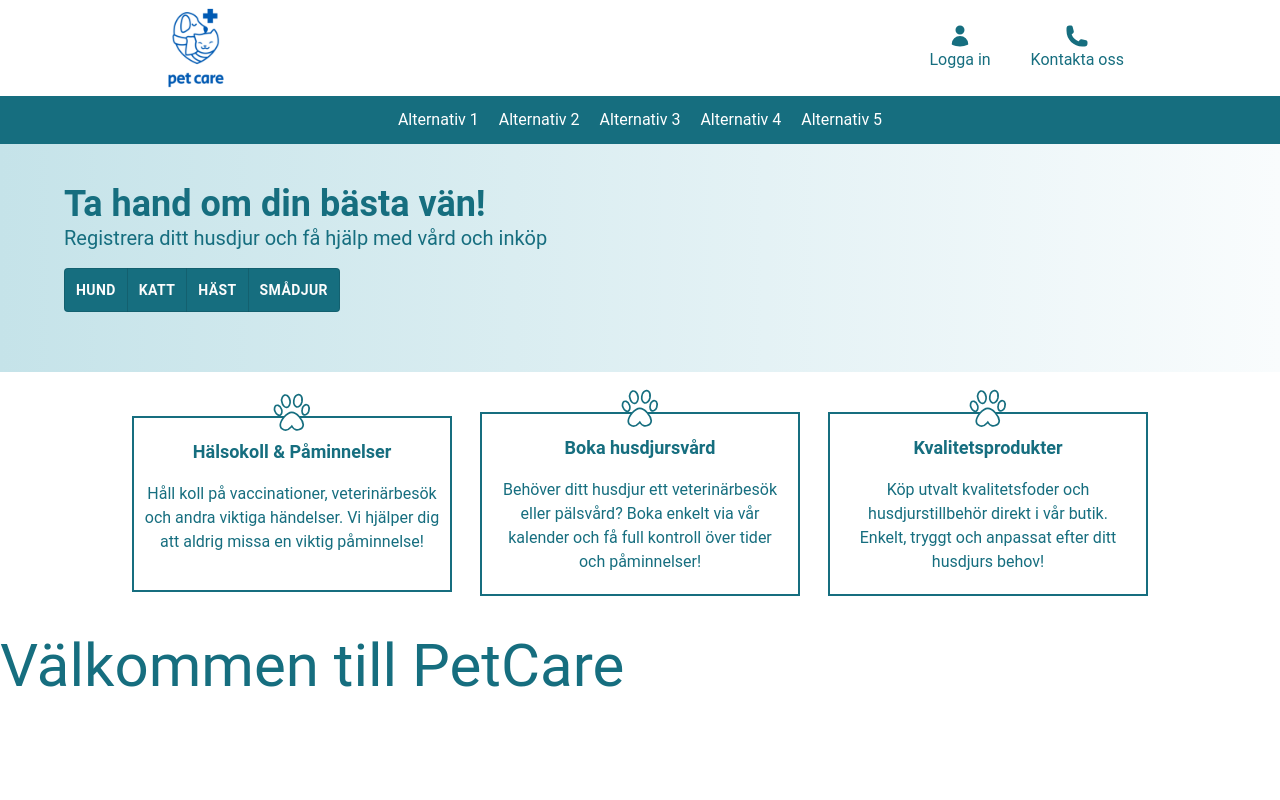
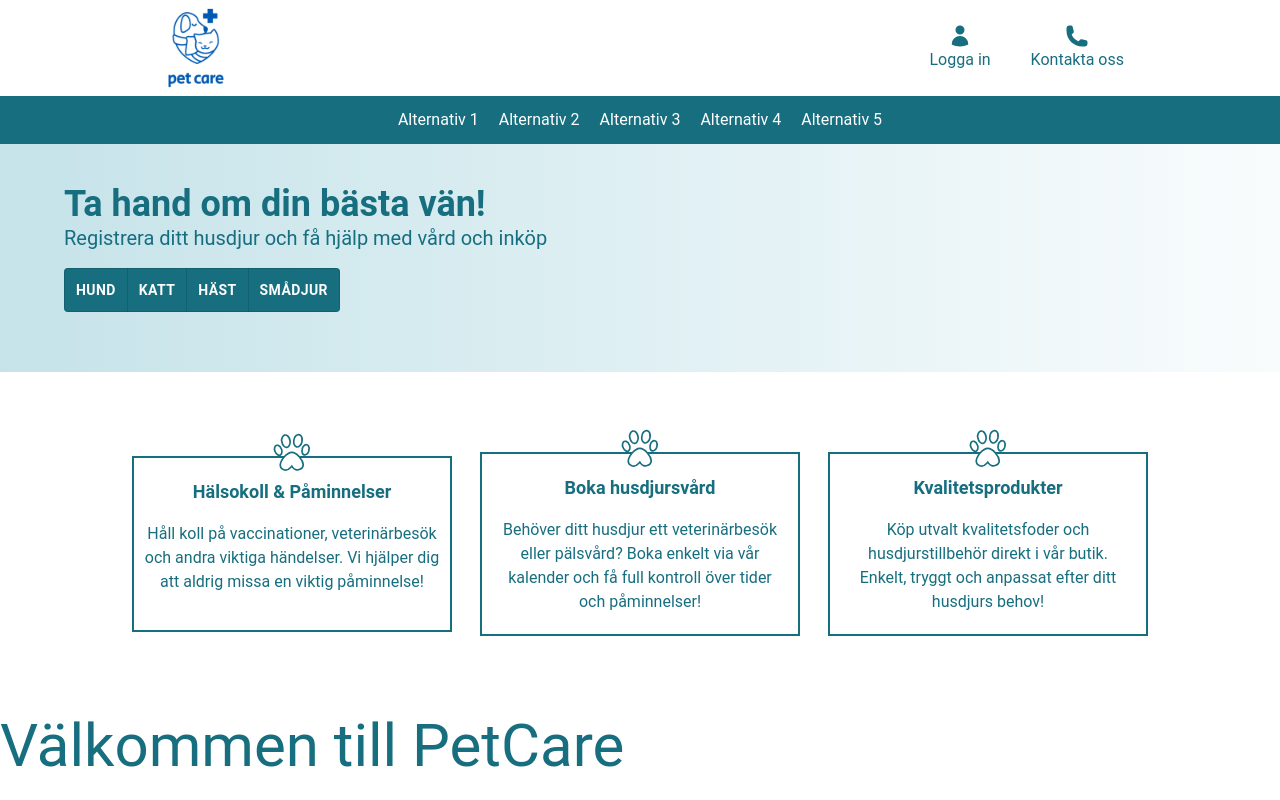
Before and after one commit to naathaliie/Nathalies-degree-project, a Next.js app in the folder pet-care/: page / in a window 1280 px wide. Shown: the top 800 px of the page. Built offline with nearby package versions, Linux system fonts and the light colour scheme.

Commit message:
style fix

```diff
--- a/pet-care/src/app/components/USP/UspList.tsx
+++ b/pet-care/src/app/components/USP/UspList.tsx
@@ -17,7 +17,7 @@ const UspList = () => {
     },
   ];
   return (
-    <div className=" w-full pt-10 pb-10 pl-16 pr-16 text-petCare-sapphireTeal-dark flex justify-center items-center gap-7 flex-col md:flex-row flex-wrap">
+    <div className=" w-full py-20 pl-16 pr-16 text-petCare-sapphireTeal-dark flex justify-center items-center gap-7 flex-col md:flex-row flex-wrap">
       {uspListItems.map((item, index) => {
         return <UspCard key={index} title={item.title} text={item.text} />;
       })}
```
